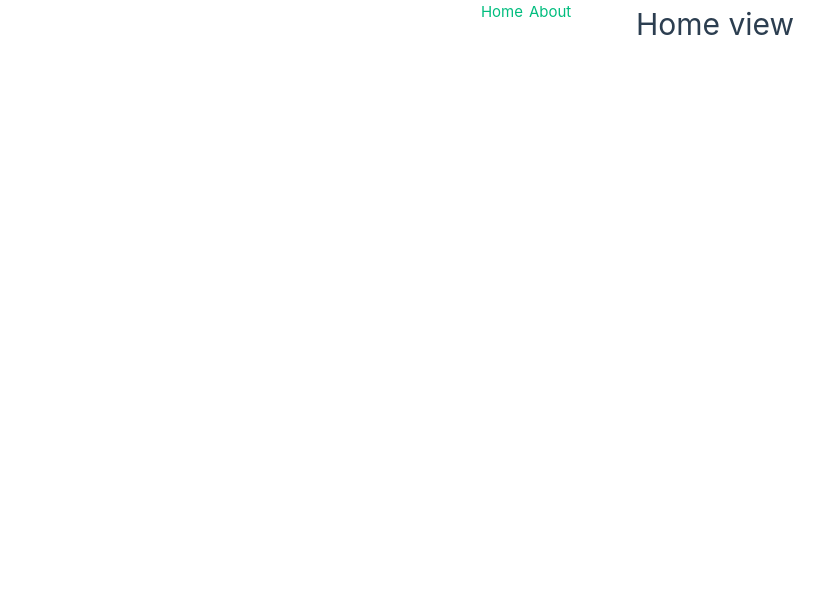
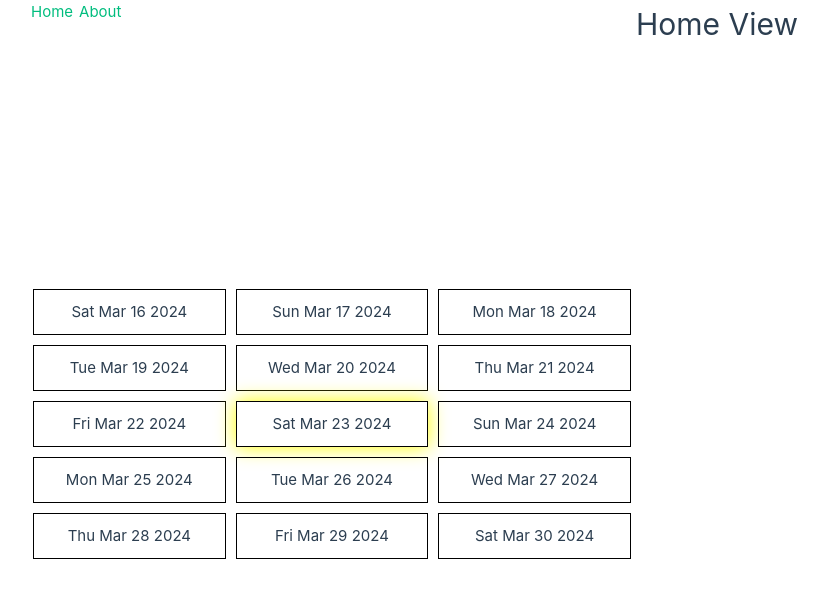
Before and after one commit to henriits/habit_tracker_vue, a Vue app in the folder habit-tracker/: page / in a window 1280 px wide. Shown: the top 598 px of the page, without its empty margins (4-832 px from the left). Built offline with nearby package versions, Linux system fonts and the light colour scheme.

Commit message:
create dates component, add it to home view, display -7 and +7days

```diff
--- /dev/null
+++ b/habit-tracker/src/components/DatesView.vue
@@ -0,0 +1,84 @@
+<template>
+    <div class="scroll-container">
+        <div class="date-div-container">
+            <div v-for="(date, index) in dates" :key="index" :class="{ 'date-div': true, 'glow': isCurrentDate(date) }">
+                {{ date }}
+            </div>
+        </div>
+    </div>
+</template>
+
+<script>
+export default {
+    data() {
+        return {
+            currentDate: new Date(),
+            numberOfDaysBefore: 7,
+            numberOfDaysAfter: 7,
+            dates: [],
+            checked: []
+        };
+    },
+    mounted() {
+        this.generateDates();
+    },
+    methods: {
+        generateDates() {
+            let i = -this.numberOfDaysBefore;
+            while (i <= this.numberOfDaysAfter) {
+                const date = new Date();
+                date.setDate(this.currentDate.getDate() + i);
+                this.dates.push(date.toDateString());
+                this.checked.push(false);
+                i += 1;
+            }
+        },
+        isCurrentDate(dateString) {
+            const date = new Date(dateString);
+            return (
+                date.getDate() === this.currentDate.getDate() &&
+                date.getMonth() === this.currentDate.getMonth() &&
+                date.getFullYear() === this.currentDate.getFullYear()
+            );
+        }
+    }
+};
+</script>
+
+<style>
+.date-div-container {
+    display: inline-block;
+    width: 100%;
+
+}
+
+.date-div {
+    width: calc(33.33% - 10px);
+    box-sizing: border-box;
+    display: inline-block;
+    vertical-align: top;
+    text-align: center;
+    border: 1px solid black;
+    padding: 10px;
+    margin: 5px;
+}
+
+
+.glow {
+    animation: glow-animation 1s ease-in-out infinite alternate;
+
+}
+
+@keyframes glow-animation {
+    0% {
+        box-shadow: 0 0 5px yellow;
+
+    }
+
+    100% {
+        box-shadow: 0 0 20px yellow;
+
+
+    }
+}
+</style>
--- a/habit-tracker/src/views/AboutView.vue
+++ b/habit-tracker/src/views/AboutView.vue
@@ -1,3 +1,6 @@
 <template>
     <h1>About view</h1>
+    <h2>about h2</h2>
+    Lorem ipsum dolor sit amet consectetur adipisicing elit. Esse consequatur hic incidunt eius voluptatibus vero,
+    voluptates deleniti maiores sunt quaerat voluptas, ab obcaecati, velit cum. Ipsa, quae nemo. Maxime, aperiam?
 </template>
--- a/habit-tracker/src/views/HomeView.vue
+++ b/habit-tracker/src/views/HomeView.vue
@@ -1,3 +1,14 @@
+<script setup>
+import { ref } from 'vue';
+import DateSelector from "../components/DatesView.vue"
+
+const name = ref("Home View")
+
+</script>
+
 <template>
-    <h1>Home view</h1>
+
+    <h1>{{ name }} </h1>
+    <DateSelector></DateSelector>
+
 </template>
```
